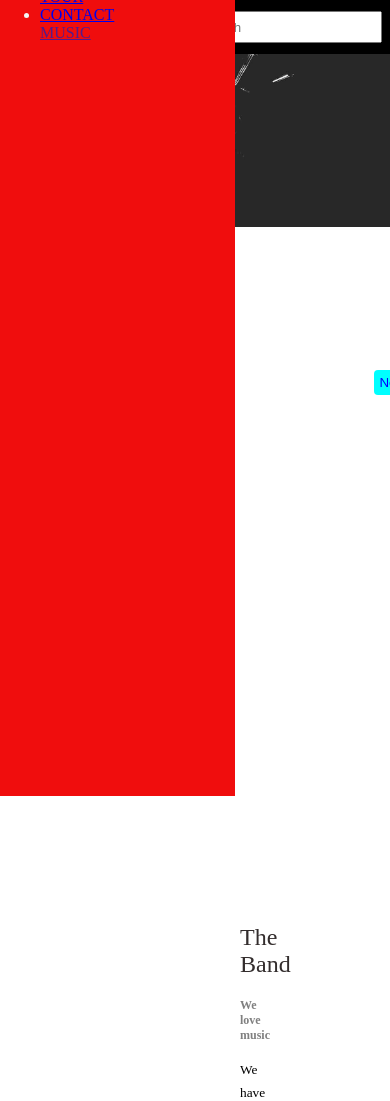
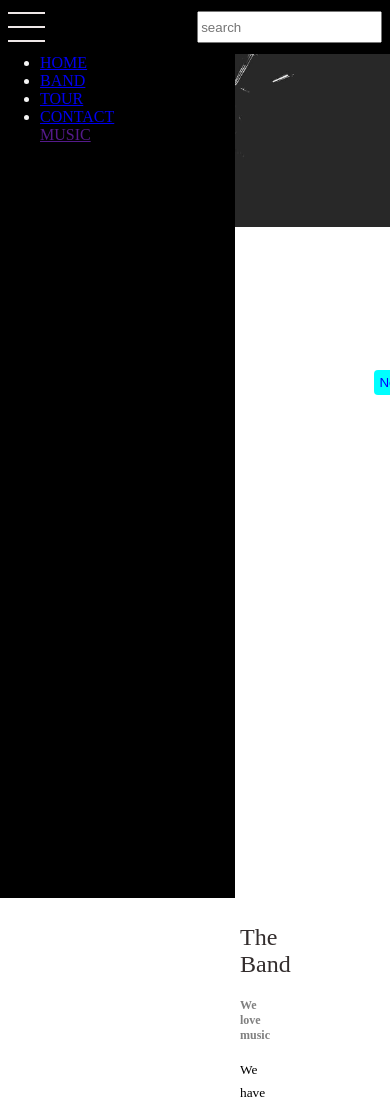
Before and after one commit to codegrann/The-Band, a PHP site: page / in a window 390 px wide; the page is wider, and only the part inside the window is pictured. Shown: the top 1101 px of that part. Run offline with PHP 8.4, Linux system fonts and the light colour scheme.

Commit message:
chaged bgcolor of offcanvas

```diff
--- a/style.css
+++ b/style.css
@@ -314,9 +314,9 @@ input{
         display: block;
         width: 50vw;
         height: 100vh;
-        background-color: rgb(240, 13, 13);
+        background-color: rgb(0, 0, 0);
         position: absolute;
-        top:-4rem;
+        top:70%;
         /* display: flex; */
         /* flex-direction: column; */
         /* justify-content: ; */
```
